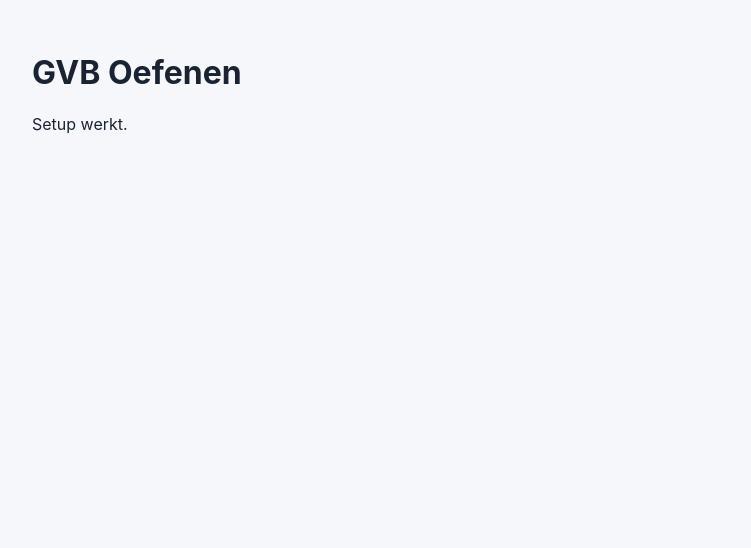
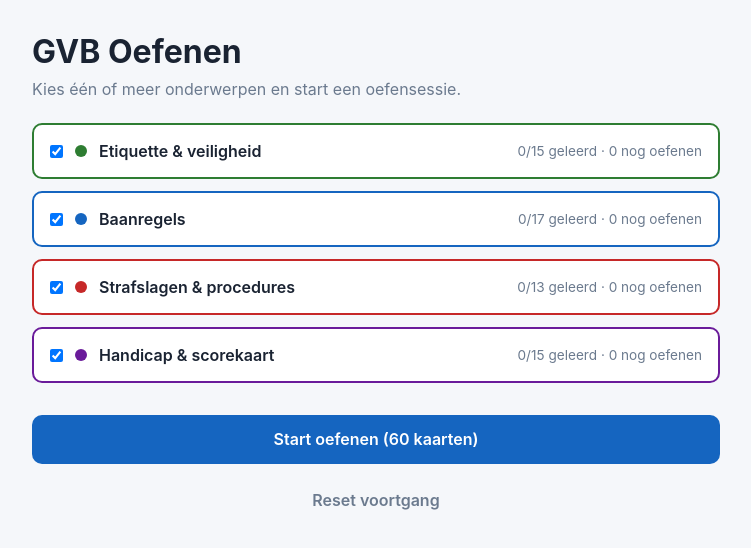
Before and after one commit to fabdrol/golfregels-flashcards, a React (Vite) app: page / in a window 1280 px wide. Shown: the top 548 px of the page, without its empty margins (264-1015 px from the left). Built offline with nearby package versions, Linux system fonts and the light colour scheme.

Commit message:
feat: App component met view-routing en sessie-state

```diff
--- a/src/App.jsx
+++ b/src/App.jsx
@@ -1,3 +1,94 @@
+import { useState } from 'react';
+import { flashcards, topics } from './data/flashcards.js';
+import { useProgress } from './hooks/useProgress.js';
+import Home from './components/Home.jsx';
+import Study from './components/Study.jsx';
+import Done from './components/Done.jsx';
+
+function shuffle(arr) {
+  const out = [...arr];
+  for (let i = out.length - 1; i > 0; i--) {
+    const j = Math.floor(Math.random() * (i + 1));
+    [out[i], out[j]] = [out[j], out[i]];
+  }
+  return out;
+}
+
 export default function App() {
-  return <div className="app"><h1>GVB Oefenen</h1><p>Setup werkt.</p></div>;
+  const [view, setView] = useState('home');
+  const [selectedTopics, setSelectedTopics] = useState(
+    () => new Set(Object.keys(topics))
+  );
+  const [pool, setPool] = useState([]);
+  const [doneStats, setDoneStats] = useState({ learned: 0, practice: 0 });
+
+  const { progress, mark, reset, storageAvailable } = useProgress();
+
+  const toggleTopic = (id) => {
+    setSelectedTopics((prev) => {
+      const next = new Set(prev);
+      if (next.has(id)) next.delete(id);
+      else next.add(id);
+      return next;
+    });
+  };
+
+  const startSession = () => {
+    const ids = flashcards
+      .filter((c) => selectedTopics.has(c.topic))
+      .map((c) => c.id);
+    if (ids.length === 0) return;
+    setPool(shuffle(ids));
+    setView('study');
+  };
+
+  const startPracticeAgain = () => {
+    const practiceIds = Object.keys(progress).filter(
+      (id) => progress[id] === 'practice'
+    );
+    if (practiceIds.length === 0) return;
+    setPool(shuffle(practiceIds));
+    setView('study');
+  };
+
+  const completeSession = (stats) => {
+    setDoneStats(stats);
+    setView('done');
+  };
+
+  const goHome = () => setView('home');
+
+  const hasPractice = Object.values(progress).some((s) => s === 'practice');
+
+  return (
+    <div className="app">
+      {view === 'home' && (
+        <Home
+          selectedTopics={selectedTopics}
+          onToggleTopic={toggleTopic}
+          onStart={startSession}
+          progress={progress}
+          onReset={reset}
+          storageAvailable={storageAvailable}
+        />
+      )}
+      {view === 'study' && (
+        <Study
+          pool={pool}
+          cards={flashcards}
+          onMark={mark}
+          onExit={goHome}
+          onComplete={completeSession}
+        />
+      )}
+      {view === 'done' && (
+        <Done
+          stats={doneStats}
+          onPracticeAgain={startPracticeAgain}
+          onHome={goHome}
+          hasPractice={hasPractice}
+        />
+      )}
+    </div>
+  );
 }
```
